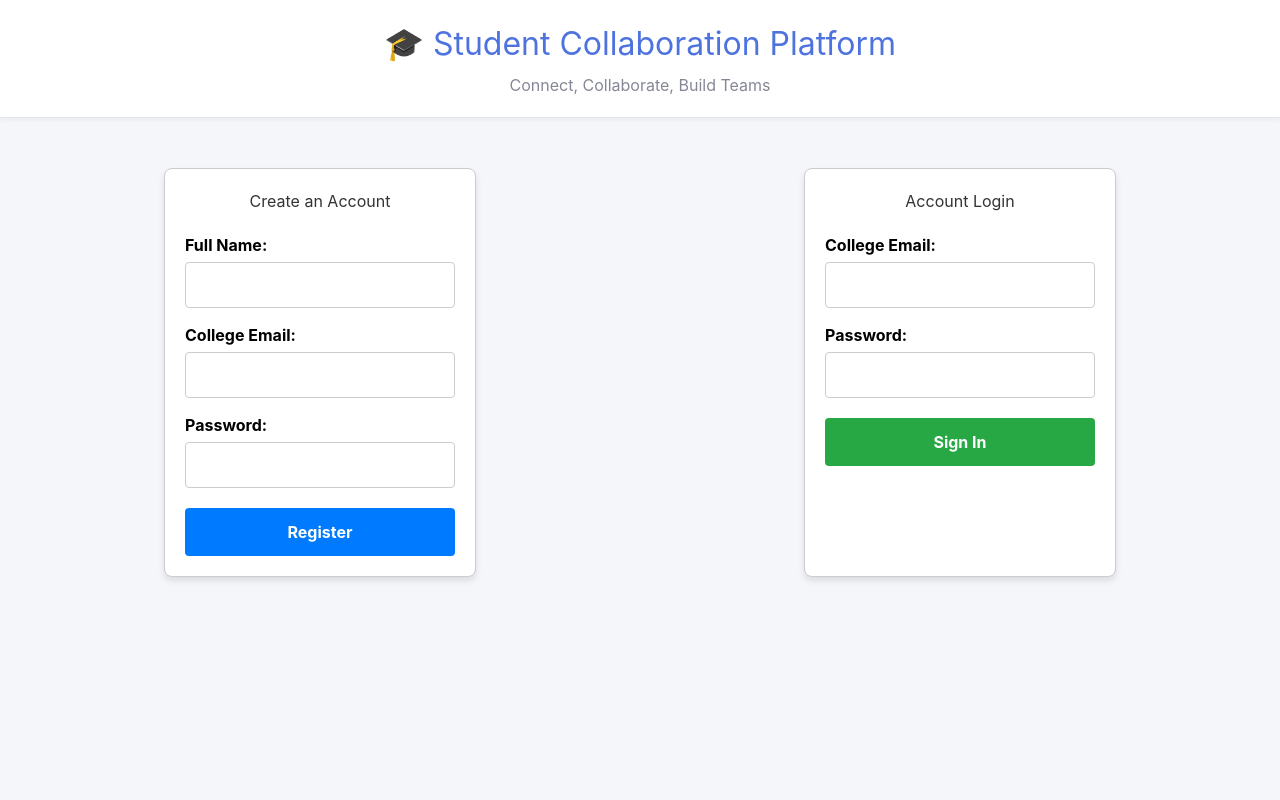
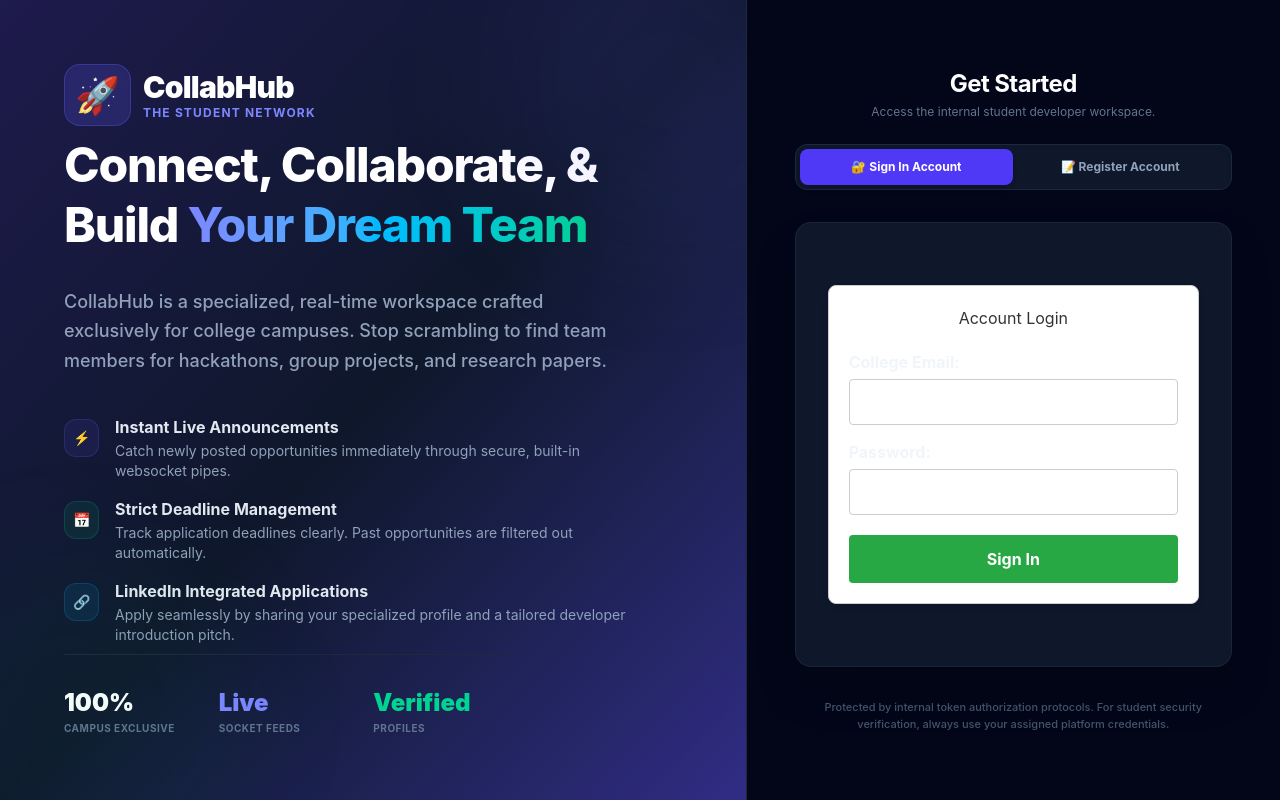
Before and after one commit to divyaaa311-lgtm/Student-Collaboration-Platform, a React app in the folder frontend/: page / in a window 1280 px wide. Built offline with nearby package versions, Linux system fonts and the light colour scheme; no server answers; the HTML template or start-up script is replaced by a standard one.

Commit message:
Upgraded entry portal into premium split-screen hybrid

```diff
--- a/frontend/src/App.jsx
+++ b/frontend/src/App.jsx
@@ -1,21 +1,139 @@
-import React from 'react';
+import React, { useState } from 'react';
 import { BrowserRouter as Router, Routes, Route } from 'react-router-dom';
 import Register from './components/Register';
 import Login from './components/Login';
-import Dashboard from './components/Dashboard'; // Import Dashboard
+import Dashboard from './components/Dashboard';
 
-// We create a clean workspace component for the entry gate (Login + Register)
+// 🌟 HIGH-CONTRASS PREMIUM ENTRY PORTAL WITH INTEGRATED MARKETING HUB
 function AuthPage() {
+  // Toggle state to switch between showing Login or Register form cleanly
+  const [authMode, setAuthMode] = useState('login');
+
   return (
-    <div style={{ backgroundColor: '#f4f6f9', minHeight: '100vh' }}>
-      <div style={{ textAlign: 'center', backgroundColor: '#ffffff', padding: '20px', borderBottom: '1px solid #e3e6f0', boxShadow: '0 2px 4px rgba(0,0,0,0.05)' }}>
-        <h1 style={{ margin: '0', color: '#4e73df', fontSize: '2rem' }}>🎓 Student Collaboration Platform</h1>
-        <p style={{ margin: '5px 0 0 0', color: '#858796' }}>Connect, Collaborate, Build Teams</p>
+    <div className="min-h-screen bg-slate-900 font-sans text-slate-100 flex flex-col lg:flex-row antialiased">
+
+      {/* 🧭 LEFT SIDE: COMPREHENSIVE PLATFORM INFO & BRANDING MARKETING HUB */}
+      <div className="lg:w-7/12 bg-gradient-to-br from-indigo-950 via-slate-900 to-indigo-900 p-8 lg:p-16 flex flex-col justify-between relative overflow-hidden border-b lg:border-b-0 lg:border-r border-slate-800">
+
+        {/* Subtle background glow effect anchors */}
+        <div className="absolute top-0 right-0 -mt-20 -mr-20 w-80 h-80 bg-indigo-500/10 rounded-full blur-3xl pointer-events-none"></div>
+        <div className="absolute bottom-0 left-0 -mb-20 -ml-20 w-80 h-80 bg-emerald-500/5 rounded-full blur-3xl pointer-events-none"></div>
+
+        {/* Brand Header */}
+        <div className="flex items-center gap-3 mb-12 lg:mb-0">
+          <span className="text-3xl lg:text-4xl bg-indigo-500/20 p-2.5 rounded-2xl border border-indigo-500/30 shadow-inner">🚀</span>
+          <div>
+            <h1 className="text-2xl lg:text-3xl font-black tracking-tight text-white">CollabHub</h1>
+            <p className="text-xs font-bold uppercase tracking-widest text-indigo-400">The Student Network</p>
+          </div>
+        </div>
+
+        {/* Core Platform Presentation Content Section */}
+        <div className="max-w-xl my-auto space-y-6 lg:space-y-8">
+          <h2 className="text-3xl lg:text-5xl font-extrabold tracking-tight text-white leading-tight">
+            Connect, Collaborate, & Build <span className="text-transparent bg-clip-text bg-gradient-to-r from-indigo-400 via-sky-400 to-emerald-400">Your Dream Team</span>
+          </h2>
+
+          <p className="text-base lg:text-lg text-slate-400 leading-relaxed font-medium">
+            CollabHub is a specialized, real-time workspace crafted exclusively for college campuses. Stop scrambling to find team members for hackathons, group projects, and research papers.
+          </p>
+
+          {/* Feature Breakdown Rows */}
+          <div className="space-y-4 pt-2">
+            <div className="flex items-start gap-4 group">
+              <div className="bg-indigo-500/10 border border-indigo-500/20 text-indigo-400 text-sm font-bold p-2 rounded-xl mt-1 group-hover:bg-indigo-500/20 transition-all">⚡</div>
+              <div>
+                <h4 className="text-sm lg:text-base font-bold text-slate-200">Instant Live Announcements</h4>
+                <p className="text-xs lg:text-sm text-slate-400 mt-0.5">Catch newly posted opportunities immediately through secure, built-in websocket pipes.</p>
+              </div>
+            </div>
+
+            <div className="flex items-start gap-4 group">
+              <div className="bg-emerald-500/10 border border-emerald-500/20 text-emerald-400 text-sm font-bold p-2 rounded-xl mt-1 group-hover:bg-emerald-500/20 transition-all">📅</div>
+              <div>
+                <h4 className="text-sm lg:text-base font-bold text-slate-200">Strict Deadline Management</h4>
+                <p className="text-xs lg:text-sm text-slate-400 mt-0.5">Track application deadlines clearly. Past opportunities are filtered out automatically.</p>
+              </div>
+            </div>
+
+            <div className="flex items-start gap-4 group">
+              <div className="bg-sky-500/10 border border-sky-500/20 text-sky-400 text-sm font-bold p-2 rounded-xl mt-1 group-hover:bg-sky-500/20 transition-all">🔗</div>
+              <div>
+                <h4 className="text-sm lg:text-base font-bold text-slate-200">LinkedIn Integrated Applications</h4>
+                <p className="text-xs lg:text-sm text-slate-400 mt-0.5">Apply seamlessly by sharing your specialized profile and a tailored developer introduction pitch.</p>
+              </div>
+            </div>
+          </div>
+        </div>
+
+        {/* Live Metrics Showcase Dashboard Segment */}
+        <div className="grid grid-cols-3 gap-4 border-t border-slate-800 pt-8 mt-12 lg:mt-0 max-w-md">
+          <div>
+            <p className="text-xl lg:text-2xl font-black text-white">100%</p>
+            <p className="text-[10px] font-bold uppercase tracking-wider text-slate-500 mt-0.5">Campus Exclusive</p>
+          </div>
+          <div>
+            <p className="text-xl lg:text-2xl font-black text-indigo-400">Live</p>
+            <p className="text-[10px] font-bold uppercase tracking-wider text-slate-500 mt-0.5">Socket Feeds</p>
+          </div>
+          <div>
+            <p className="text-xl lg:text-2xl font-black text-emerald-400">Verified</p>
+            <p className="text-[10px] font-bold uppercase tracking-wider text-slate-500 mt-0.5">Profiles</p>
+          </div>
+        </div>
       </div>
-      <div style={{ display: 'flex', flexWrap: 'wrap', justifyContent: 'center', gap: '40px', padding: '20px' }}>
-        <Register />
-        <Login />
+
+      {/* 🔐 RIGHT SIDE: DYNAMIC AUTH CONTROLLER PANEL */}
+      <div className="lg:w-5/12 bg-slate-950 p-6 lg:p-12 flex flex-col justify-center items-center relative">
+        <div className="w-full max-w-md space-y-8">
+
+          {/* Controller Header Tab Selector */}
+          <div className="text-center">
+            <h3 className="text-xl font-bold text-white tracking-tight sm:text-2xl">Get Started</h3>
+            <p className="text-xs text-slate-500 mt-1">Access the internal student developer workspace.</p>
+
+            {/* Premium Capsule Form Switcher Selector */}
+            <div className="flex bg-slate-900 border border-slate-800 p-1 rounded-xl mt-6 shadow-inner">
+              <button
+                onClick={() => setAuthMode('login')}
+                className={`flex-1 text-center py-2.5 text-xs font-bold rounded-lg transition-all cursor-pointer ${authMode === 'login' ? 'bg-indigo-600 text-white shadow-md' : 'text-slate-400 hover:text-slate-200'}`}
+              >
+                🔐 Sign In Account
+              </button>
+              <button
+                onClick={() => setAuthMode('register')}
+                className={`flex-1 text-center py-2.5 text-xs font-bold rounded-lg transition-all cursor-pointer ${authMode === 'register' ? 'bg-indigo-600 text-white shadow-md' : 'text-slate-400 hover:text-slate-200'}`}
+              >
+                📝 Register Account
+              </button>
+            </div>
+          </div>
+
+          {/* Render Active Form Container With Styling Overrides */}
+          <div className="bg-slate-900 border border-slate-800/80 rounded-2xl p-6 lg:p-8 shadow-2xl relative group hover:border-slate-800 transition-all">
+            {authMode === 'login' ? (
+              <div>
+                <div className="mb-4 text-center sm:hidden">
+                  <span className="text-xs font-bold text-indigo-400 uppercase tracking-wider">Account Login</span>
+                </div>
+                <Login />
+              </div>
+            ) : (
+              <div>
+                <div className="mb-4 text-center sm:hidden">
+                  <span className="text-xs font-bold text-indigo-400 uppercase tracking-wider">Create Account</span>
+                </div>
+                <Register />
+              </div>
+            )}
+          </div>
+
+          <p className="text-center text-[11px] text-slate-600 font-medium">
+            Protected by internal token authorization protocols. For student security verification, always use your assigned platform credentials.
+          </p>
+        </div>
       </div>
+
     </div>
   );
 }
@@ -24,10 +142,7 @@ function App() {
   return (
     <Router>
       <Routes>
-        {/* Route 1: The default home page shows login/register */}
         <Route path="/" element={<AuthPage />} />
-
-        {/* Route 2: The dashboard path */}
         <Route path="/dashboard" element={<Dashboard />} />
       </Routes>
     </Router>
@@ -35,178 +150,3 @@ function App() {
 }
 
 export default App;
-
-// import { useState } from 'react'
-// import reactLogo from './assets/react.svg'
-// import viteLogo from './assets/vite.svg'
-// import heroImg from './assets/hero.png'
-// import './App.css'
-
-// function App() {
-//   const [count, setCount] = useState(0)
-
-//   return (
-//     <>
-//       <section id="center">
-//         <div className="hero">
-//           <img src={heroImg} className="base" width="170" height="179" alt="" />
-//           <img src={reactLogo} className="framework" alt="React logo" />
-//           <img src={viteLogo} className="vite" alt="Vite logo" />
-//         </div>
-//         <div>
-//           <h1>Get started</h1>
-//           <p>
-//             Edit <code>src/App.jsx</code> and save to test <code>HMR</code>
-//           </p>
-//         </div>
-//         <button
-//           type="button"
-//           className="counter"
-//           onClick={() => setCount((count) => count + 1)}
-//         >
-//           Count is {count}
-//         </button>
-//       </section>
-
-//       <div className="ticks"></div>
-
-//       <section id="next-steps">
-//         <div id="docs">
-//           <svg className="icon" role="presentation" aria-hidden="true">
-//             <use href="/icons.svg#documentation-icon"></use>
-//           </svg>
-//           <h2>Documentation</h2>
-//           <p>Your questions, answered</p>
-//           <ul>
-//             <li>
-//               <a href="https://vite.dev/" target="_blank">
-//                 <img className="logo" src={viteLogo} alt="" />
-//                 Explore Vite
-//               </a>
-//             </li>
-//             <li>
-//               <a href="https://react.dev/" target="_blank">
-//                 <img className="button-icon" src={reactLogo} alt="" />
-//                 Learn more
-//               </a>
-//             </li>
-//           </ul>
-//         </div>
-//         <div id="social">
-//           <svg className="icon" role="presentation" aria-hidden="true">
-//             <use href="/icons.svg#social-icon"></use>
-//           </svg>
-//           <h2>Connect with us</h2>
-//           <p>Join the Vite community</p>
-//           <ul>
-//             <li>
-//               <a href="https://github.com/vitejs/vite" target="_blank">
-//                 <svg
-//                   className="button-icon"
-//                   role="presentation"
-//                   aria-hidden="true"
-//                 >
-//                   <use href="/icons.svg#github-icon"></use>
-//                 </svg>
-//                 GitHub
-//               </a>
-//             </li>
-//             <li>
-//               <a href="https://chat.vite.dev/" target="_blank">
-//                 <svg
-//                   className="button-icon"
-//                   role="presentation"
-//                   aria-hidden="true"
-//                 >
-//                   <use href="/icons.svg#discord-icon"></use>
-//                 </svg>
-//                 Discord
-//               </a>
-//             </li>
-//             <li>
-//               <a href="https://x.com/vite_js" target="_blank">
-//                 <svg
-//                   className="button-icon"
-//                   role="presentation"
-//                   aria-hidden="true"
-//                 >
-//                   <use href="/icons.svg#x-icon"></use>
-//                 </svg>
-//                 X.com
-//               </a>
-//             </li>
-//             <li>
-//               <a href="https://bsky.app/profile/vite.dev" target="_blank">
-//                 <svg
-//                   className="button-icon"
-//                   role="presentation"
-//                   aria-hidden="true"
-//                 >
-//                   <use href="/icons.svg#bluesky-icon"></use>
-//                 </svg>
-//                 Bluesky
-//               </a>
-//             </li>
-//           </ul>
-//         </div>
-//       </section>
-
-//       <div className="ticks"></div>
-//       <section id="spacer"></section>
-//     </>
-//   )
-// }
-
-// export default App
-// import React from 'react';
-
-// function App() {
-//   return (
-//     <div style={{ padding: '20px', fontFamily: 'sans-serif' }}>
-//       <h1>Student Collaboration Platform</h1>
-//       <p>Welcome to Day 2! Our React workspace is clean and ready.</p>
-//     </div>
-//   );
-// }
-
-// export default App;
-// import React from 'react';
-// import Register from './components/Register'; // Import our new registration block
-
-// function App() {
-//   return (
-//     <div style={{ fontFamily: 'sans-serif' }}>
-//       <div style={{ textAlign: 'center', backgroundColor: '#f8f9fa', padding: '10px', borderBottom: '1px solid #ddd' }}>
-//         <h1>Student Collaboration Platform</h1>
-//       </div>
-
-//       {/* Show the registration form components below */}
-//       <Register />
-//     </div>
-//   );
-// }
-
-// export default App;
-// import React from 'react';
-// import Register from './components/Register';
-// import Login from './components/Login'; // 1. Import our new login block
-
-// function App() {
-//   return (
-//     <div style={{ fontFamily: 'sans-serif', margin: '0', padding: '0', backgroundColor: '#f4f6f9', minHeight: '100vh' }}>
-//       {/* Top Main Header Banner */}
-//       <div style={{ textAlign: 'center', backgroundColor: '#ffffff', padding: '20px', borderBottom: '1px solid #e3e6f0', boxShadow: '0 2px 4px rgba(0,0,0,0.05)' }}>
-//         <h1 style={{ margin: '0', color: '#4e73df', fontSize: '2rem' }}>🎓 Student Collaboration Platform</h1>
-//         <p style={{ margin: '5px 0 0 0', color: '#858796' }}>Day 2: Interface Forms Workspace</p>
-//       </div>
-
-//       {/* Container to position forms on the page */}
-//       <div style={{ display: 'flex', flexWrap: 'wrap', justifyContent: 'center', gap: '40px', padding: '20px' }}>
-//         <Register />
-//         <Login />
-//       </div>
-//     </div>
-//   );
-// }
-
-// export default App;
```
